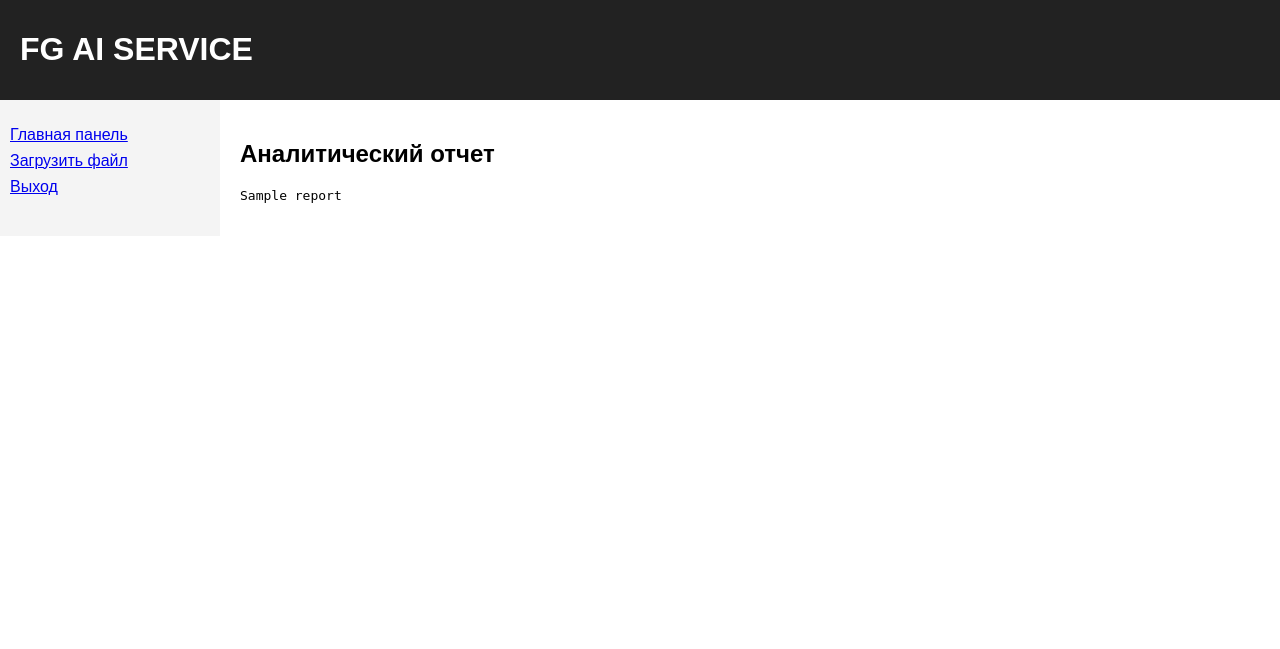
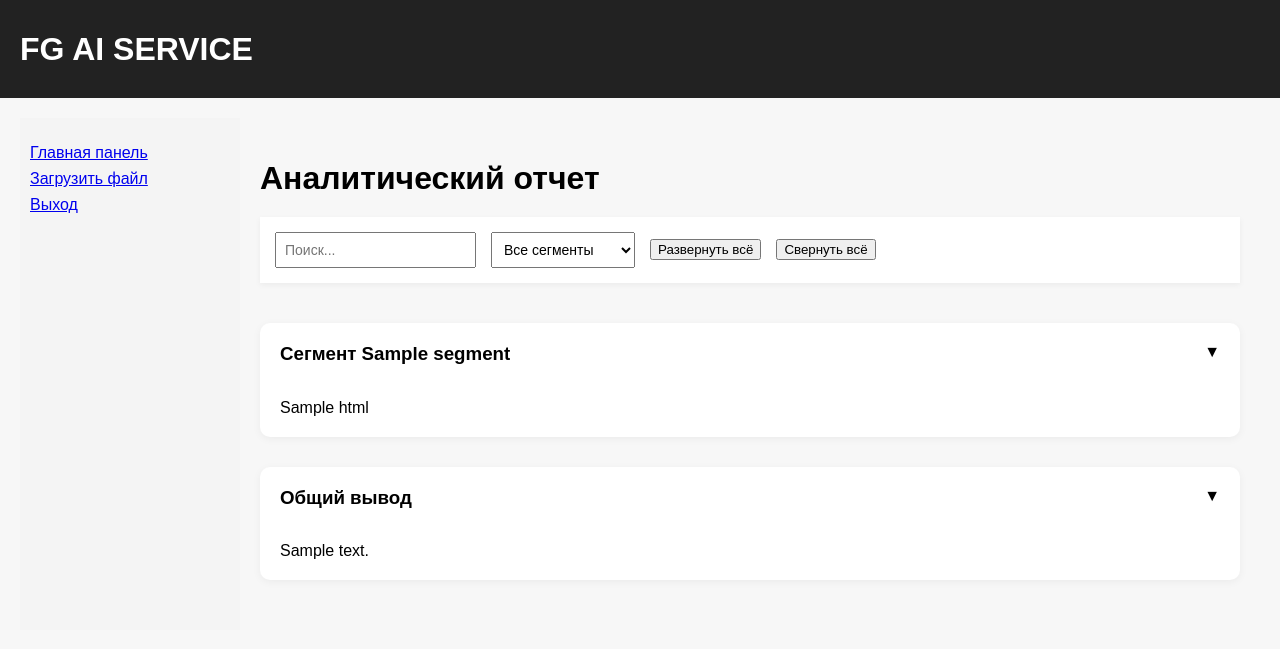
Before and after one commit to lexashvetsoff/FG_AI_Services, a Python web app: template app/templates/user/competitors/report.html in a window 1280 px wide. Shown: the top 649 px of the page. Run offline with Jinja, Linux system fonts and the light colour scheme; the template is opened without the code that fills it: most values are stand-ins (such as "Sample title", 1, 10 or a date in 2020).

Commit message:
report version 4

```diff
--- a/app/services/file_processing/import_service.py
+++ b/app/services/file_processing/import_service.py
@@ -64,4 +64,5 @@ class ImportService:
             'is_our': dto.is_our,
             'price': dto.price,
             'purchase_price': dto.purchase_price,
+            'price_segment': dto.price_segment
         }
--- a/app/templates/user/competitors/report.html
+++ b/app/templates/user/competitors/report.html
@@ -1,7 +1,220 @@
 {% extends "user/base.html" %}
 
 {% block content %}
-    <h2>Аналитический отчет</h2>
+    <style>
+        body {
+            font-family: Arial, sans-serif;
+            /* margin: 40px; */
+            background: #f7f7f7;
+        }
 
-    <pre>{{ report }}</pre>
+        .toolbar {
+            position: sticky;
+            top: 0;
+            background: white;
+            padding: 15px;
+            box-shadow: 0 2px 6px rgba(0,0,0,0.05);
+            z-index: 100;
+            display: flex;
+            gap: 15px;
+            align-items: center;
+        }
+
+        input, select {
+            padding: 8px;
+            font-size: 14px;
+        }
+
+        .container {
+            padding: 20px;
+        }
+
+        h1 {
+            margin-bottom: 20px;
+        }
+
+        h2 {
+            margin-bottom: 20px;
+        }
+
+        .segment {
+            background: white;
+            padding: 20px;
+            margin-bottom: 30px;
+            border-radius: 10px;
+            box-shadow: 0 2px 8px rgba(0,0,0,0.05);
+        }
+
+        .segment h3 {
+            margin-top: 0;
+        }
+
+        .segment-header {
+            display: flex;
+            justify-content: space-between;
+            cursor: pointer;
+        }
+
+        .segment-content {
+            margin-top: 15px;
+        }
+
+        .hidden {
+            display: none;
+        }
+
+        /* таблицы */
+        table {
+            width: 100%;
+            border-collapse: collapse;
+            margin-top: 15px;
+            display: block;
+            overflow-x: auto;
+        }
+
+        th, td {
+            border: 1px solid #ddd;
+            padding: 8px;
+            text-align: left;
+            white-space: nowrap;
+        }
+
+        th {
+            background-color: #f0f0f0;
+        }
+
+        /* перенос длинных строк */
+        pre {
+            white-space: pre-wrap;
+            word-wrap: break-word;
+        }
+
+        ul {
+            padding-left: 20px;
+        }
+
+        strong {
+            color: #222;
+        }
+
+        code {
+            background: #eee;
+            padding: 2px 4px;
+            border-radius: 4px;
+        }
+
+        mark {
+            background: yellow;
+        }
+    </style>
+
+    <h1>Аналитический отчет</h1>
+
+    <div class="toolbar">
+        <input type="text" id="searchInput" placeholder="Поиск...">
+
+        <select id="segmentFilter">
+            <option value="">Все сегменты</option>
+            {% for s in segments %}
+                <option value="{{ s }}">{{ s }}</option>
+            {% endfor %}
+        </select>
+
+        <button onclick="expandAll()">Развернуть всё</button>
+        <button onclick="collapseAll()">Свернуть всё</button>
+    </div>
+
+    <div class="container"></div>
+        {% for r in reports %}
+            <!-- <div class="segment">
+                <h3>Сегмент {{ r.segment }}</h3>
+
+                <div>
+                    {{ r.html | safe }}
+                </div>
+            </div> -->
+            <div class="segment" data-segment="{{ r.segment }}">
+
+                <div class="segment-header" onclick="toggle(this)">
+                    <h3>Сегмент {{ r.segment }}</h3>
+                    <span>▼</span>
+                </div>
+
+                <div class="segment-content">
+                    {{ r.html | safe }}
+                </div>
+
+            </div>
+        {% endfor %}
+
+        <div class="segment">
+            <div class="segment-header" onclick="toggle(this)">
+                <h3>Общий вывод</h3>
+                <span>▼</span>
+            </div>
+            <div class="segment-content">{{ summary_report | safe }}</div>
+        </div>
+    </div>
+
+    <!-- <h2>Общий вывод</h2>
+    <div class="segment">{{ summary_report | safe }}</div> -->
+
+    <script>
+    /* ПОИСК */
+    document.getElementById("searchInput").addEventListener("input", function() {
+        let query = this.value.toLowerCase();
+
+        document.querySelectorAll(".segment").forEach(seg => {
+            let text = seg.innerText.toLowerCase();
+
+            if (text.includes(query)) {
+                seg.style.display = "";
+                highlight(seg, query);
+            } else {
+                seg.style.display = "none";
+            }
+        });
+    });
+
+    /* подсветка */
+    function highlight(element, query) {
+        if (!query) return;
+
+        let innerHTML = element.innerHTML;
+        let regex = new RegExp(`(${query})`, "gi");
+        element.innerHTML = innerHTML.replace(regex, "<mark>$1</mark>");
+    }
+
+    /* 🎛 фильтр по сегменту */
+    document.getElementById("segmentFilter").addEventListener("change", function() {
+        let selected = this.value;
+
+        document.querySelectorAll(".segment").forEach(seg => {
+            if (!selected || seg.dataset.segment === selected) {
+                seg.style.display = "";
+            } else {
+                seg.style.display = "none";
+            }
+        });
+    });
+
+    /* toggle */
+    function toggle(header) {
+        let content = header.nextElementSibling;
+        content.classList.toggle("hidden");
+    }
+
+    /* expand/collapse */
+    function expandAll() {
+        document.querySelectorAll(".segment-content").forEach(el => {
+            el.classList.remove("hidden");
+        });
+    }
+
+    function collapseAll() {
+        document.querySelectorAll(".segment-content").forEach(el => {
+            el.classList.add("hidden");
+        });
+    }
+    </script>
 {% endblock %}
--- a/app/utils/convert_dto_to_dict.py
+++ b/app/utils/convert_dto_to_dict.py
@@ -10,4 +10,5 @@ def dto_to_dict(dto: NormalizedPriceDTO):
         'is_our': dto.is_our,
         'price': dto.price,
         'purchase_price': dto.purchase_price,
+        'price_segment': dto.price_segment
     }
```
Also changed, not shown: app/api/v1/competitor_analysis.py (+7 -2 lines), app/services/competitor_alnalysis/context_builder.py (+54 -33 lines), app/services/competitor_alnalysis/llm_service.py (+45 -2 lines), app/services/competitor_alnalysis/prompt_builder.py (+19 -2 lines), app/services/file_processing/excel_processor.py (+38 -6 lines), app/templates/user/competitors/report_old.html (added, +13 -0 lines), app/utils/markdown.py (added, +13 -0 lines).
